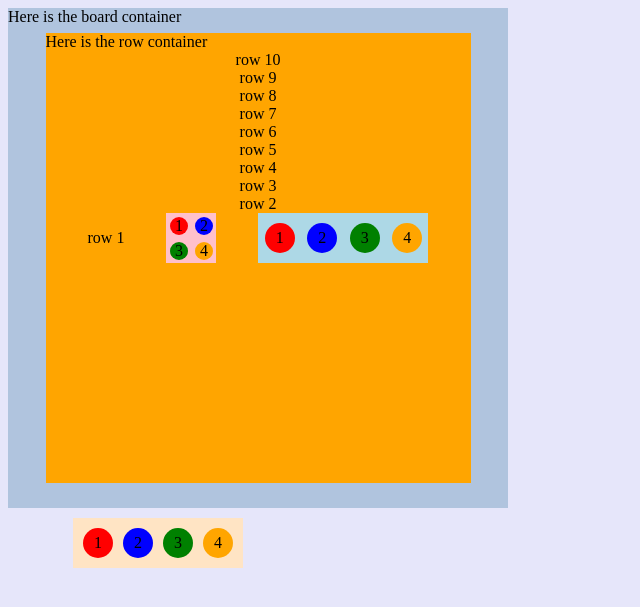
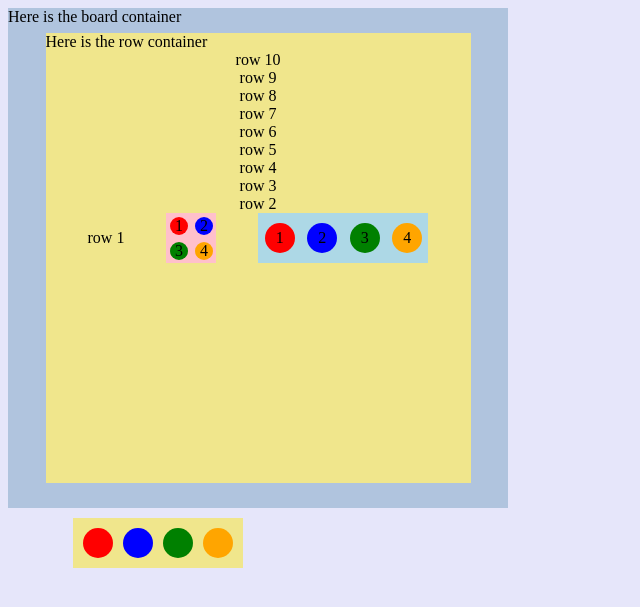
Before and after one commit to lbrantcollins/MasterMind-old, a PHP site: page / in a window 1280 px wide. Shown: the top 607 px of the page, without its empty margins (0-640 px from the left). Run offline with PHP 8.4, Linux system fonts and the light colour scheme.

Commit message:
using gameboard mock-up, added event listener to change the first guess color when first available color is clicked

```diff
--- a/css/style.css
+++ b/css/style.css
@@ -10,7 +10,7 @@ body {
 }
 
 #row-container {
-	background-color: orange;
+	background-color: khaki;
 	width: 85%;
 	height: 90%;
 	/* center horizontally */
@@ -38,19 +38,19 @@ body {
 
 /* The CSS for the available guess colors will
 be generated via jQuery during the game */
-#guess1 {
+#guess1-1 {
 	background-color: red;
 }
 
-#guess2 {
+#guess1-2 {
 	background-color: blue;
 }
 
-#guess3 {
+#guess1-3 {
 	background-color: green;
 }
 
-#guess4 {
+#guess1-4 {
 	background-color: orange;
 }
 
@@ -99,7 +99,7 @@ be generated via jQuery during the game */
 	margin: 10px 65px;
 	width: 170px;
 	height: 50px;
-	background-color: bisque;
+	background-color: khaki;
 }
 
 .color-pegs {
@@ -113,18 +113,18 @@ be generated via jQuery during the game */
 
 /* The CSS for the available game colors will
 be generated via jQuery at the start of the game */
-#peg1 {
+#color1 {
 	background-color: red;
 }
 
-#peg2 {
+#color2 {
 	background-color: blue;
 }
 
-#peg3 {
+#color3 {
 	background-color: green;
 }
 
-#peg4 {
+#color4 {
 	background-color: orange;
 }
--- a/index.html
+++ b/index.html
@@ -23,19 +23,19 @@
 			<div class="one-row" id="row3">row 3</div>
 			<div class="one-row" id="row2">row 2</div>
 			<div class="one-row" id="row1">row 1
-				<div class="response">
+				<div class="response" id="response1-div">
 					<!--  These divs will be generated via jQuery during the game -->
 					<div class="response-pegs" id="response1">1</div>
 					<div class="response-pegs" id="response2">2</div>
 					<div class="response-pegs" id="response3">3</div>
 					<div class="response-pegs" id="response4">4</div>
 				</div>
-				<div class="guess">
+				<div class="guess" id="guess1-div">
 					<!--  These divs will be generated via jQuery during the game -->
-					<div class="color-pegs" id="guess1">1</div>
-					<div class="color-pegs" id="guess2">2</div>
-					<div class="color-pegs" id="guess3">3</div>
-					<div class="color-pegs" id="guess4">4</div>
+					<div class="color-pegs" id="guess1-1">1</div>
+					<div class="color-pegs" id="guess1-2">2</div>
+					<div class="color-pegs" id="guess1-3">3</div>
+					<div class="color-pegs" id="guess1-4">4</div>
 				</div>
 			</div>
 
@@ -46,10 +46,10 @@
 
 	<div id="color-container">
 		<!--  These divs will be generated via jQuery at the start of the game -->
-		<div class="color-pegs" id="peg1">1</div>
-		<div class="color-pegs" id="peg2">2</div>
-		<div class="color-pegs" id="peg3">3</div>
-		<div class="color-pegs" id="peg4">4</div>
+		<div class="color-pegs" id="color1"></div>
+		<div class="color-pegs" id="color2"></div>
+		<div class="color-pegs" id="color3"></div>
+		<div class="color-pegs" id="color4"></div>
 	</div>
 
 
--- a/js/app.js
+++ b/js/app.js
@@ -2,7 +2,8 @@ console.log("Welcome to the world of Master Mind!");
 
 const game = {
 	numColors: null,
-	availableColors: [0, 1, 2, 3, 4, 5, 6, 7, 8],
+	colors: [1, 2, 3, 4, 5, 6, 7, 8],
+
 
 	code: [],
 	guess: [],
@@ -20,7 +21,7 @@ const game = {
 	generateCode () {
 		// randomly generate a code
 		for (let i = 0; i < this.numColors; i++) {
-			this.code[i] = Math.floor( Math.random() * 4 );
+			this.code[i] = Math.floor( Math.random() * this.numColors );
 		}
 		console.log("the code: ", this.code);
 
@@ -59,6 +60,17 @@ const game = {
 		this.response.sort( function(a, b) { return b - a } );
 		console.log("the response: ", this.response);
 
+		// re-code the response as values for CSS "background-color" property
+		for (let i = 0; i < this.numColors; i++) {
+			if (this.response[i] === 2) {
+				this.response[i] = "black";
+			} else if (this.response[i] === 1) {
+				this.response[i] = "white";
+			} else {
+				this.response[i] = "none";
+			}
+		}
+		console.log("the response: ", this.response);
 	}
 
 }
@@ -71,3 +83,25 @@ game.startGame();
 //*************************************************************************
 // Event listeners
 //*************************************************************************
+
+// instead of adding listeners for each available-color button
+// we will listen to the container (e.currentTarget)
+$('#color-container').on('click', (e) => {
+	console.log(e.currentTarget);
+	console.log(e.target);
+	$('#guess1-1').css("background-color", "purple");
+})
+
+
+// document.getElementById('container-div').addEventListener('click', (e) => {
+
+// console.log(e);
+//   // e.target is the actual thing we clicked
+//   // and when we click inside a button div, we know the button value
+//   if (e.target.className === "button-div") {
+//     // pass along the text on the button and the button div id
+//      calculator.takeActionForButton(e.target.textContent, e.target.id);
+//    }
+
+
+// })
```
